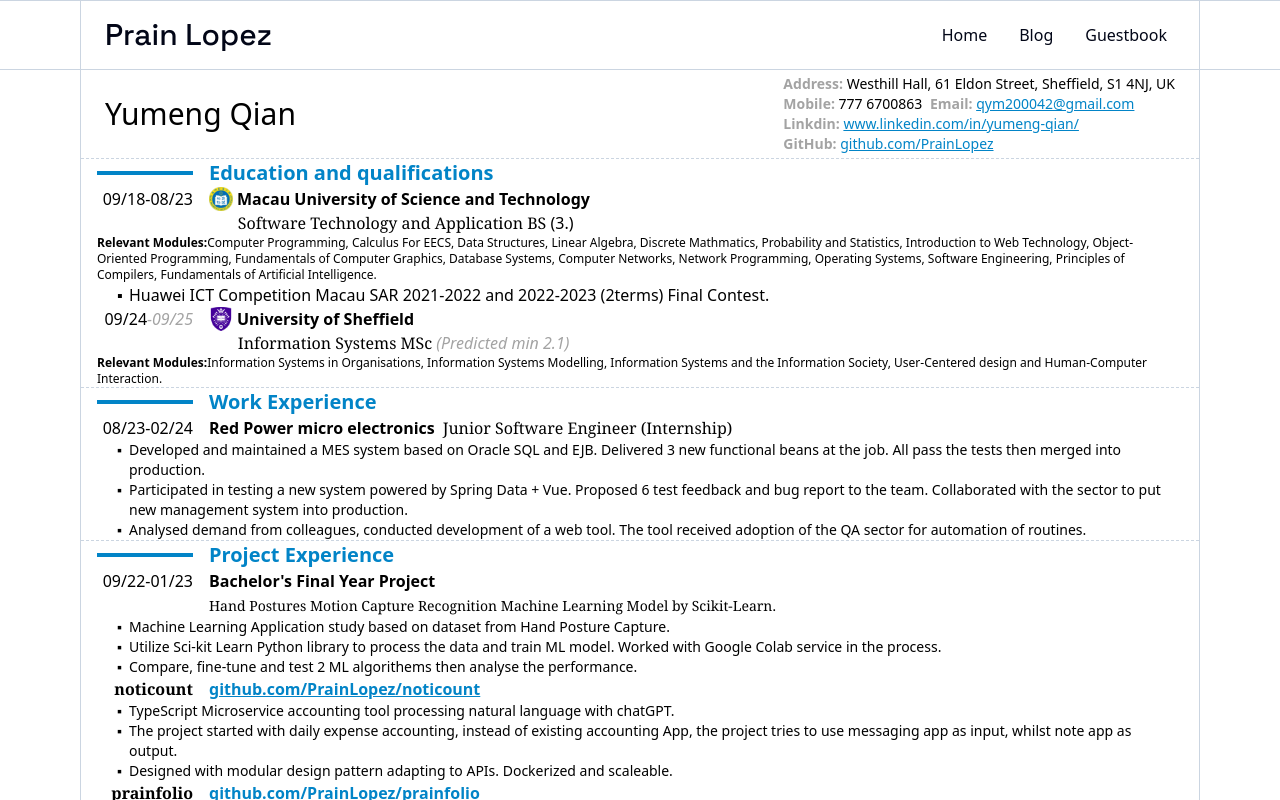
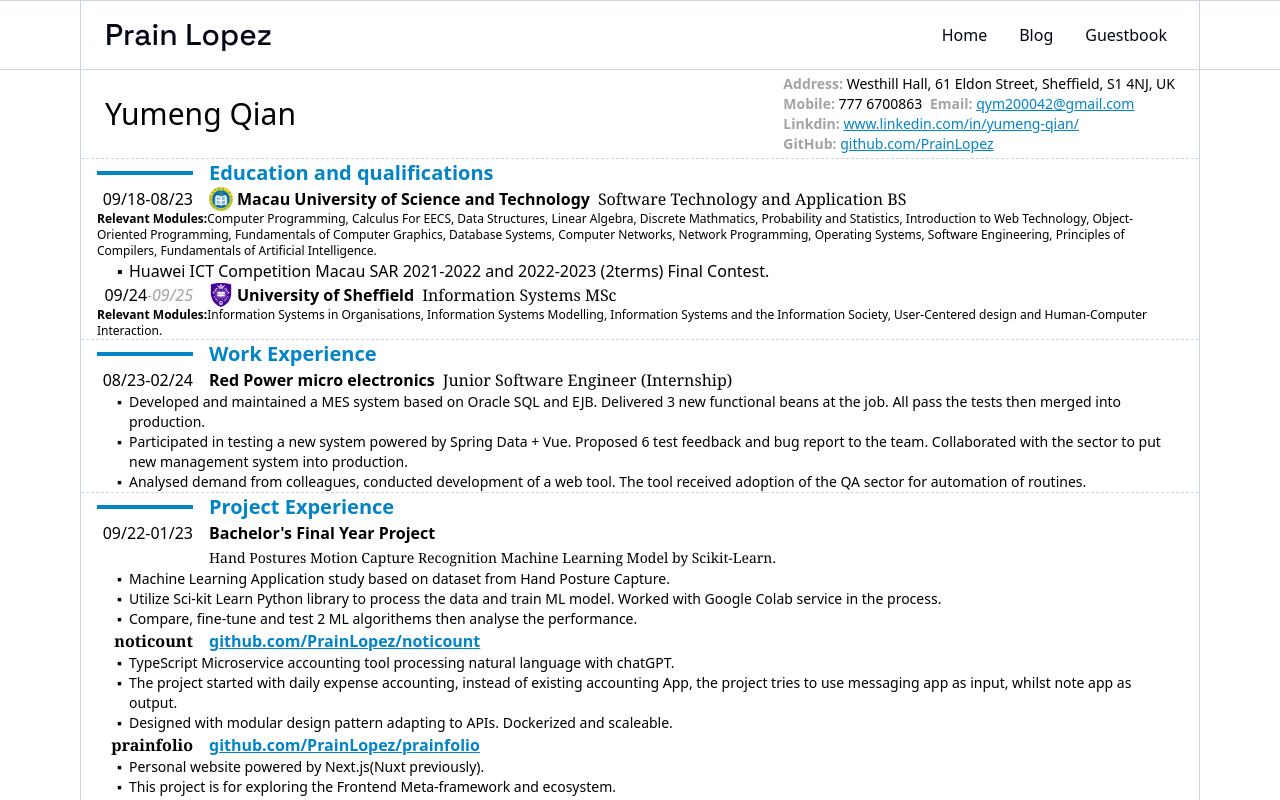
Before and after one commit to PrainLopez/prainfolio, a Next.js app: page /resume/en-gb in a window 1280 px wide. Shown: the top 800 px of the page. Built offline with nearby package versions, Linux system fonts and the light colour scheme.

Commit message:
update resumes

```diff
--- a/app/(public)/(resume)/resume/en-gb/page.tsx
+++ b/app/(public)/(resume)/resume/en-gb/page.tsx
@@ -60,11 +60,10 @@
           <span className="font-semibold">
             Macau University of Science and Technology
           </span>
+          <span className="my-0 ml-2 font-serif">
+            Software Technology and Application BS
+          </span>
         </p>
-        <span className="my-0 ml-[9.8rem] font-serif">
-          Software Technology and Application BS
-          <span className="font-sans"> (3.)</span>
-        </span>
         <ul className="cont-content">
           <li className="text-xs font-semibold">
             Relevant Modules:
@@ -95,11 +94,8 @@
             className="mr-1 h-6 w-6"
           />
           <span className="font-semibold">University of Sheffield</span>
+          <span className="my-0 ml-2 font-serif">Information Systems MSc</span>
         </p>
-        <span className="my-0 ml-[9.8rem] font-serif">
-          Information Systems MSc
-          <em className="font-sans text-neutral-400"> (Predicted min 2.1)</em>
-        </span>
         <ul className="cont-content">
           <li className="text-xs font-semibold">
             Relevant Modules:
--- a/app/(public)/(resume)/resume/zh-cn/page.tsx
+++ b/app/(public)/(resume)/resume/zh-cn/page.tsx
@@ -52,7 +52,6 @@
           <span className="font-semibold">澳门科技大学</span>
           <span className="my-0 ml-2 font-serif">
             软件技术及其应用 理学学士学位
-            <span className="ml-2 font-sans">(丙级等第/GPA 2.42)</span>
           </span>
         </p>
         <ul className="cont-content">
@@ -81,12 +80,7 @@
             className="mr-1 h-6 w-6"
           />
           <span className="font-semibold">谢菲尔德大学</span>
-          <span className="my-0 ml-2 font-serif">
-            Information Systems MSc
-            <em className="ml-2 font-sans text-neutral-400">
-              (预计毕业等第 2.1)
-            </em>
-          </span>
+          <span className="my-0 ml-2 font-serif">Information Systems MSc</span>
         </p>
         <ul className="cont-content">
           <li className="text-xs font-semibold">
```
